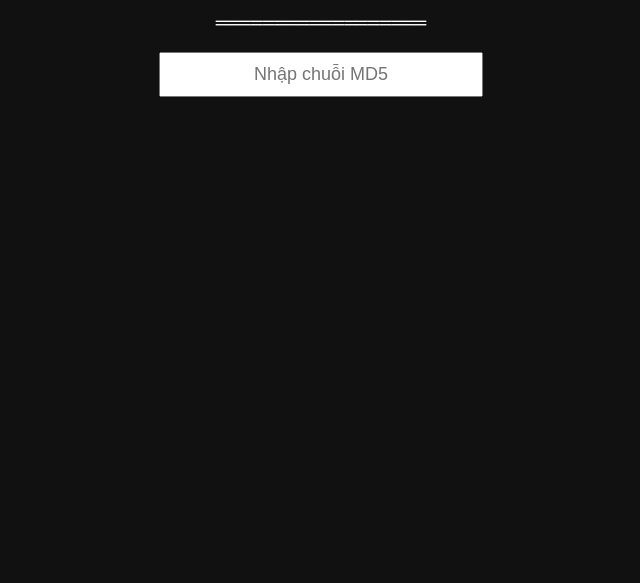
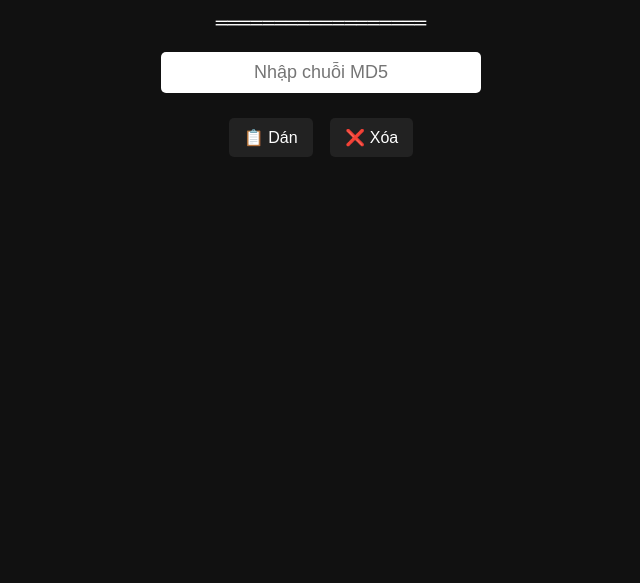
Before and after one commit to Bunbohue226/tai_xiu, a plain HTML site: page index.html in a window 1280 px wide. Shown: the part 217-800 px from the top of the page, without its empty margins (319-959 px from the left). Drawn offline with Linux system fonts and the light colour scheme.

Commit message:
Update index.html

```diff
--- a/index.html
+++ b/index.html
@@ -11,16 +11,43 @@
       text-align: center;
       padding-top: 50px;
     }
+
     input {
       padding: 10px;
       font-size: 18px;
       width: 300px;
       text-align: center;
+      border: none;
+      border-radius: 5px;
+      margin-bottom: 10px;
     }
+
+    .btn-group {
+      margin: 10px;
+    }
+
+    button {
+      padding: 10px 15px;
+      margin: 5px;
+      font-size: 16px;
+      border: none;
+      border-radius: 5px;
+      cursor: pointer;
+      background-color: #222;
+      color: white;
+      transition: 0.3s;
+    }
+
+    button:hover {
+      background-color: #444;
+    }
+
     .output {
       margin-top: 20px;
       font-size: 20px;
+      min-height: 30px;
     }
+
     .colored-text span {
       display: inline-block;
       transition: color 0.5s;
@@ -36,6 +63,12 @@
   <h2>══════════════════</h2>
 
   <input type="text" id="md5Input" placeholder="Nhập chuỗi MD5" maxlength="32">
+
+  <div class="btn-group">
+    <button onclick="pasteClipboard()">📋 Dán</button>
+    <button onclick="clearInput()">❌ Xóa</button>
+  </div>
+
   <div class="output" id="result"></div>
 
   <script>
@@ -69,11 +102,11 @@
       });
     }
 
-    const input = document.getElementById("md5Input");
-    const result = document.getElementById("result");
+    function updateResult() {
+      const input = document.getElementById("md5Input");
+      const val = input.value.trim().toLowerCase();
+      const result = document.getElementById("result");
 
-    input.addEventListener("input", () => {
-      const val = input.value.trim().toLowerCase();
       if (val === "thoat") {
         result.textContent = "Chương trình kết thúc.";
         return;
@@ -86,7 +119,26 @@
 
       const { tai, xiu } = d4(val);
       animateText(`✅ Tỷ lệ Tài: ${tai}% | Tỷ lệ Xỉu: ${xiu}%`, result);
-    });
+    }
+
+    document.getElementById("md5Input").addEventListener("input", updateResult);
+
+    function clearInput() {
+      const input = document.getElementById("md5Input");
+      const result = document.getElementById("result");
+      input.value = "";
+      result.innerHTML = "";
+    }
+
+    async function pasteClipboard() {
+      try {
+        const text = await navigator.clipboard.readText();
+        document.getElementById("md5Input").value = text.trim();
+        updateResult();
+      } catch (err) {
+        alert("Không thể dán. Trình duyệt có thể chặn quyền clipboard.");
+      }
+    }
   </script>
 
 </body>
```
